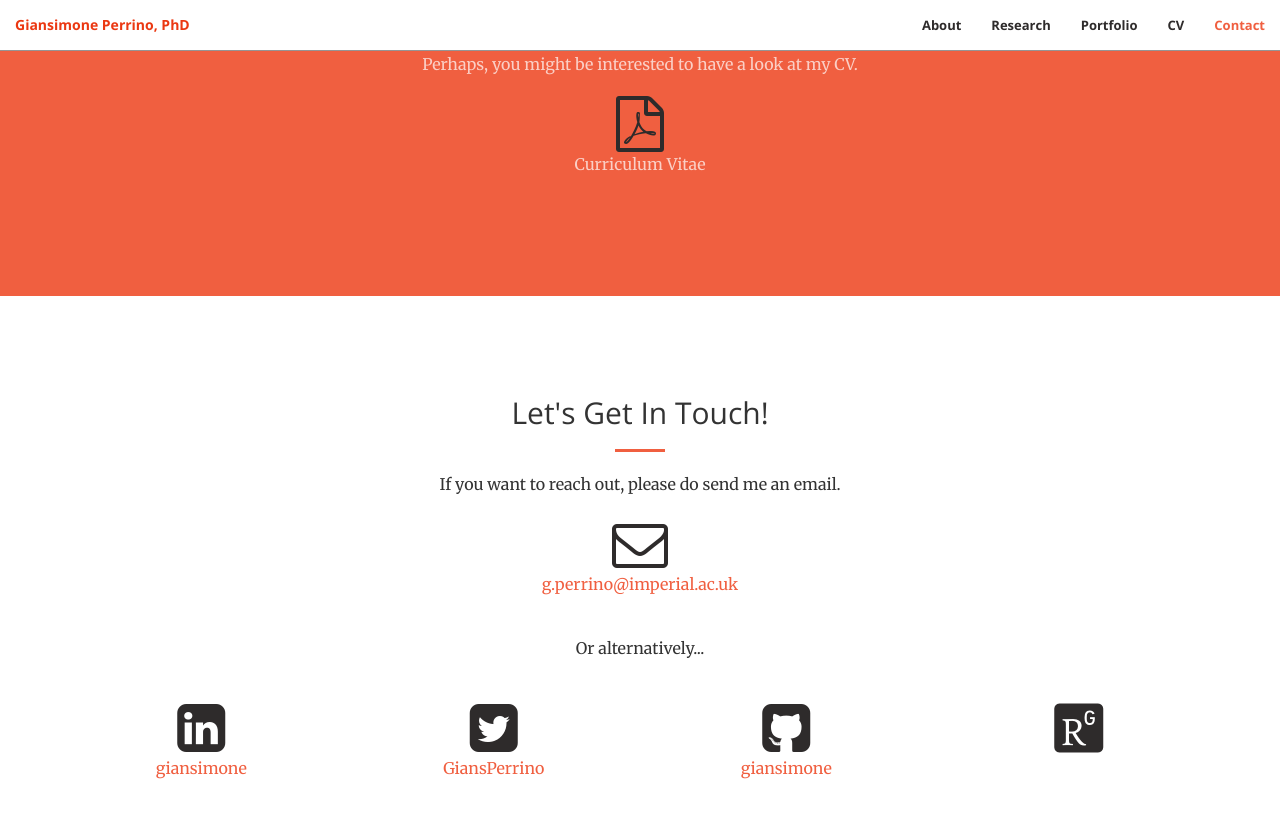
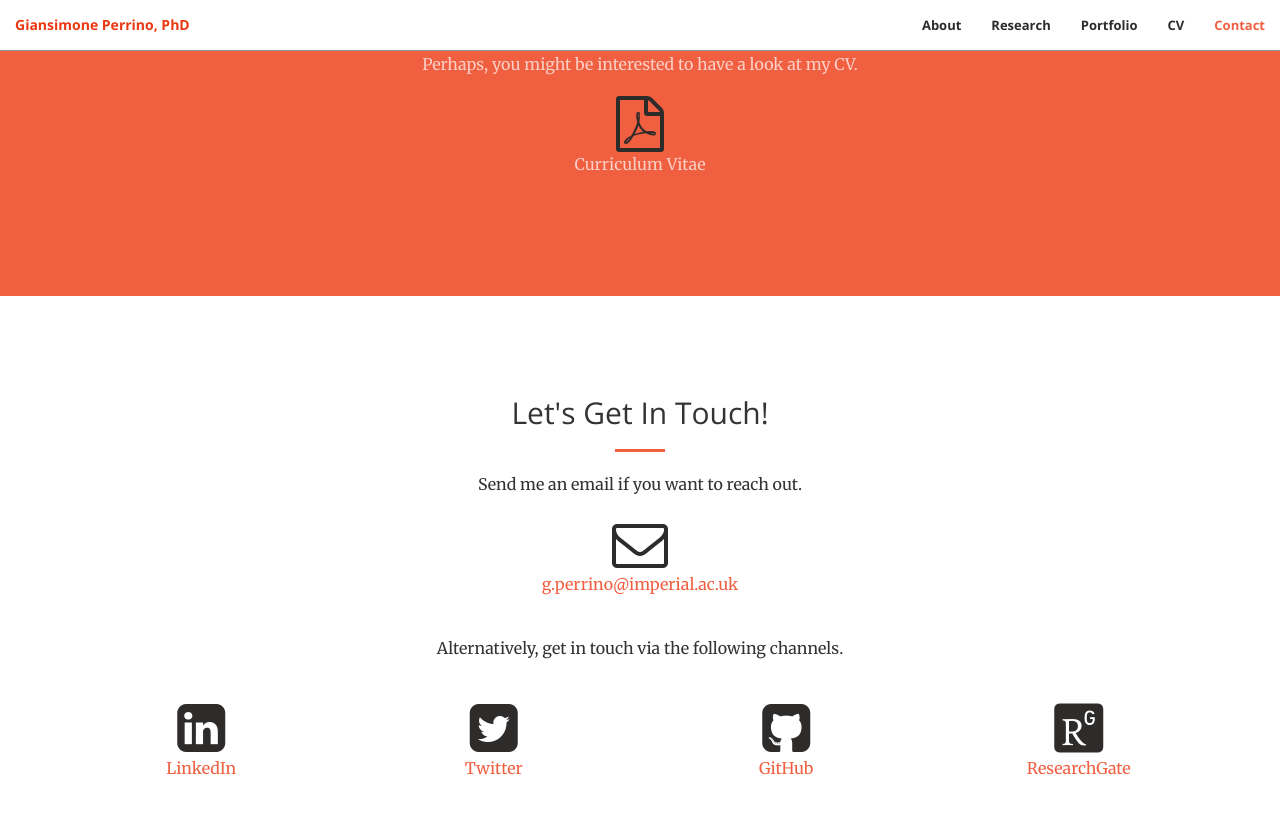
Before and after one commit to giansimone/giansimone.github.io, a Jekyll site: the page built from index.html, in a window 1280 px wide and 900 px high, scrolled down 2596 px. Shown: the top 818 px of the window. Built offline with Jekyll 4.4.1, drawn with Linux system fonts in a browser that asks for light colours; some web fonts are replaced.

Commit message:
Change contact.

```diff
--- a/_includes/contact.html
+++ b/_includes/contact.html
@@ -4,7 +4,7 @@
             <div class="col-lg-8 col-lg-offset-2 text-center">
                 <h2 class="section-heading">Let's Get In Touch!</h2>
                 <hr class="primary">
-                <p>If you want to reach out, please do send me an email.</p>
+                <p>Send me an email if you want to reach out.</p>
             </div>
             <div class="col-lg-8 col-lg-offset-2 text-center">
                 <a href="mailto:{{ site.email }}">
@@ -13,29 +13,30 @@
                 </a>
             </div>
             <div class="col-lg-8 col-lg-offset-2 text-center">
-                <p style="padding:20px;">Or alternatively...</p>
+                <p style="padding:20px;">Alternatively, get in touch via the following channels.</p>
             </div>
             <div class="col-lg-3 text-center">
                 <a href="https://www.linkedin.com/in/{{ site.linkedin_username }}">
                 <i class="fa fa-linkedin-square fa-3x wow bounceIn" data-wow-delay=".1s"></i>
-                <p>{{ site.linkedin_username }}</p>
+                <p>LinkedIn</p>
                 </a>
             </div>
             <div class="col-lg-3 text-center">
                 <a href="https://twitter.com/{{ site.twitter_username }}">
                 <i class="fa fa-twitter-square fa-3x wow bounceIn" data-wow-delay=".1s"></i>
-                <p>{{ site.twitter_username }}</p>
+                <p>Twitter</p>
                 </a>
             </div>
             <div class="col-lg-3 text-center">
                 <a href="https://github.com/{{ site.github_username }}">
                 <i class="fa fa-github-square fa-3x wow bounceIn" data-wow-delay=".1s"></i>
-                <p>{{ site.github_username }}</p>
+                <p>GitHub</p>
                 </a>
             </div>
             <div class="col-lg-3 text-center">
                 <a href="https://www.researchgate.net/profile/{{ site.researchgate_username }}">
                 <i class="ai ai-researchgate-square ai-3x wow bounceIn" data-wow-delay=".1s"></i>
+                <p>ResearchGate</p>
                 </a>
             </div>
         </div>
```
